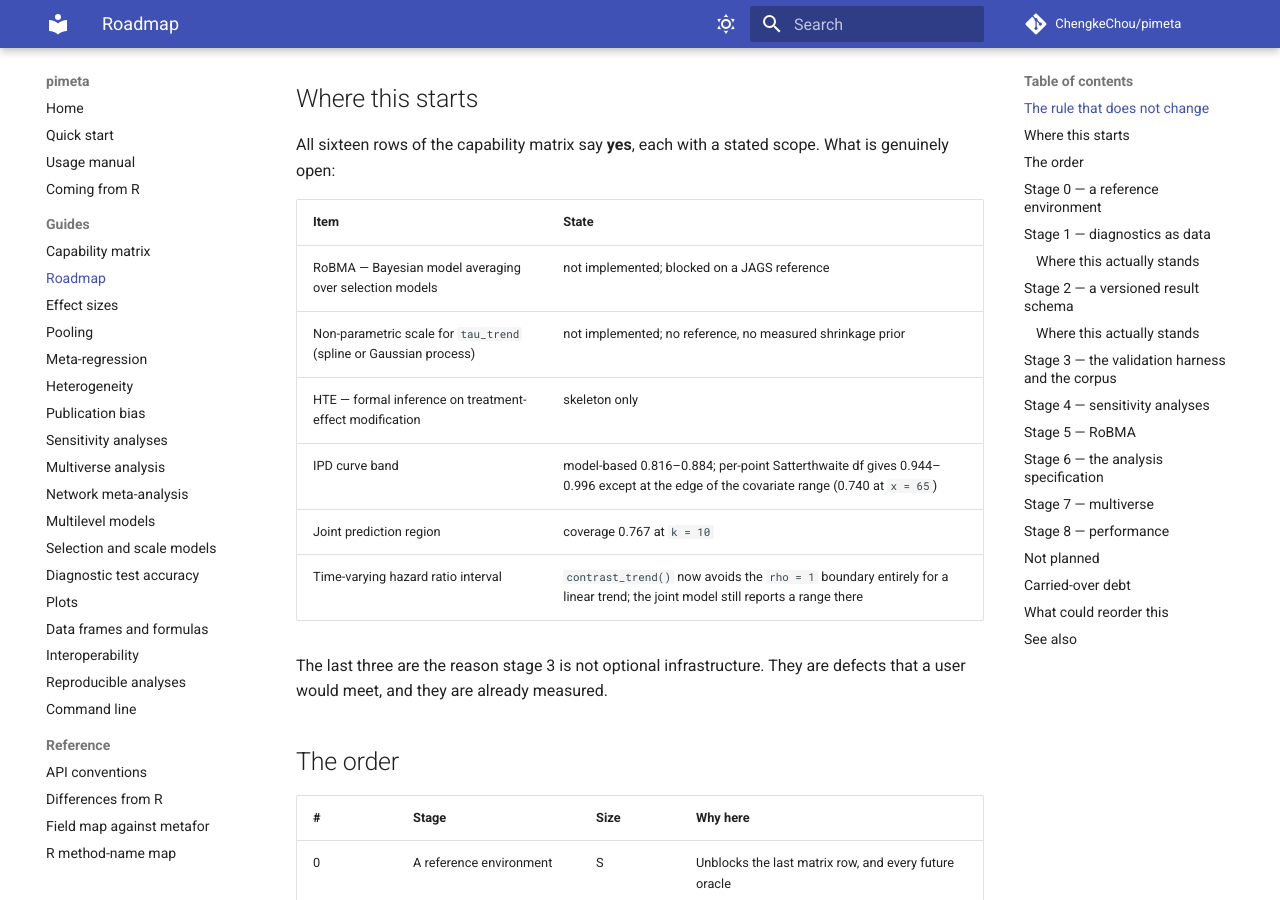
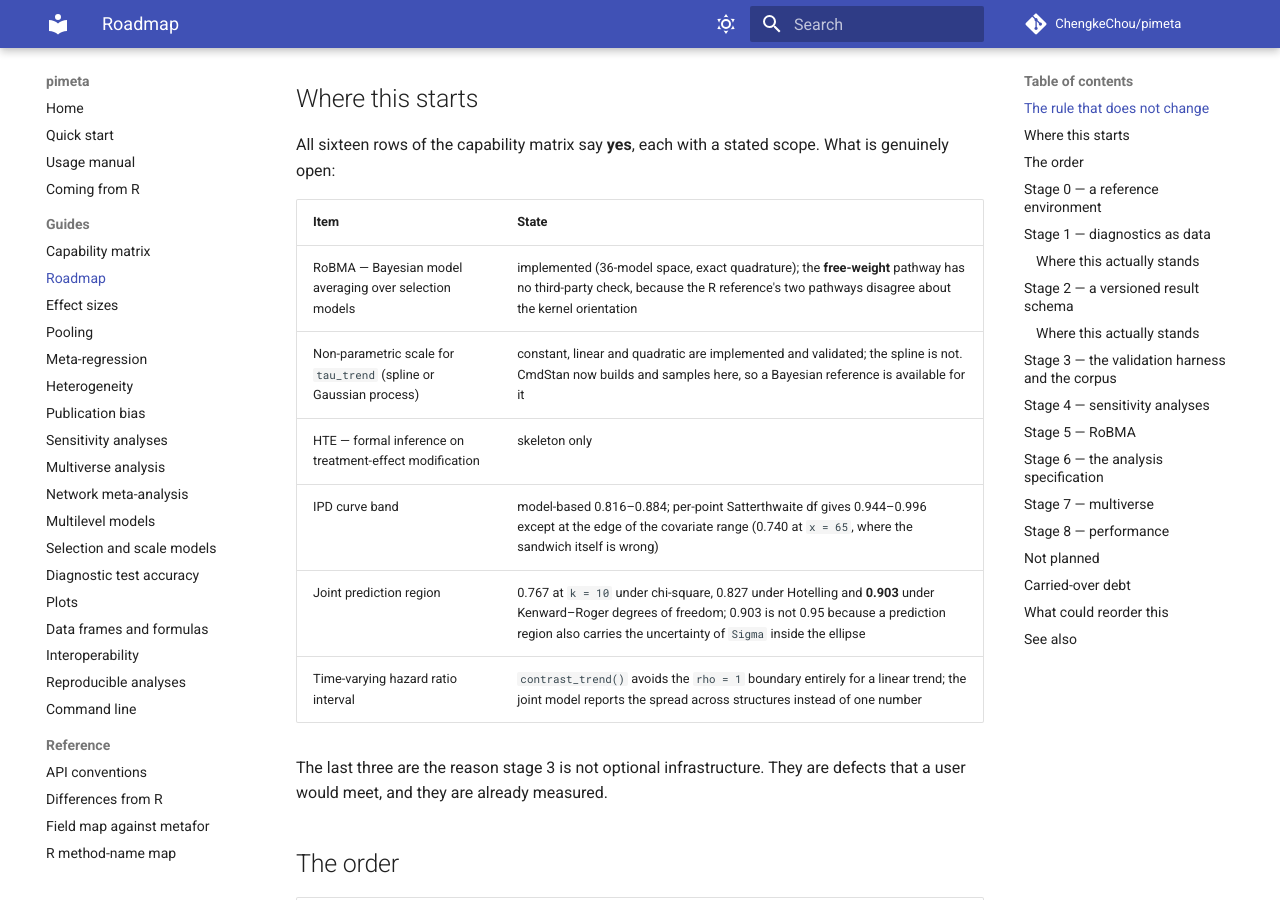
Before and after one commit to ChengkeChou/pimeta, an MkDocs documentation site: the page built from docs/guide/roadmap.md, in a window 1280 px wide and 900 px high, scrolled down 695 px. Built offline with MkDocs 1.6.1 and Material for MkDocs 9.7.7, drawn with Linux system fonts in a browser that asks for light colours; comment, search, counter and statistics services are not loaded; some of the changed text lies outside the part shown.

Commit message:
Correct three stale rows in the roadmap
The table said RoBMA was 'not implemented; blocked on a JAGS reference'. It is
not: robma() enumerates the 36-model space and integrates each marginal
likelihood by quadrature. The row now states the real gap, which is that the
free-weight pathway has no third-party check because the R reference's two
pathways disagree about the kernel orientation.

The non-parametric scale row now records that CmdStan builds and samples in this
environment, so a Bayesian reference exists for the spline that does not yet.

The joint-region rows carry the measured numbers: 0.767 chi-square, 0.827
Hotelling, 0.903 Kenward-Roger at k = 10, with the reason the third is still not
0.95 -- a prediction region also carries the uncertainty of Sigma inside the
ellipse, which a denominator degrees of freedom does not calibrate.

Docs-only: tests -k doc, 20 passed.

```diff
--- a/docs/guide/roadmap.md
+++ b/docs/guide/roadmap.md
@@ -31,12 +31,12 @@ What is genuinely open:
 
 | Item | State |
 |---|---|
-| RoBMA — Bayesian model averaging over selection models | not implemented; blocked on a JAGS reference |
-| Non-parametric scale for `tau_trend` (spline or Gaussian process) | not implemented; no reference, no measured shrinkage prior |
+| RoBMA — Bayesian model averaging over selection models | implemented (36-model space, exact quadrature); the **free-weight** pathway has no third-party check, because the R reference's two pathways disagree about the kernel orientation |
+| Non-parametric scale for `tau_trend` (spline or Gaussian process) | constant, linear and quadratic are implemented and validated; the spline is not. CmdStan now builds and samples here, so a Bayesian reference is available for it |
 | HTE — formal inference on treatment-effect modification | skeleton only |
-| IPD curve band | model-based 0.816–0.884; per-point Satterthwaite df gives 0.944–0.996 except at the edge of the covariate range (0.740 at `x = 65`) |
-| Joint prediction region | coverage 0.767 at `k = 10` |
-| Time-varying hazard ratio interval | `contrast_trend()` now avoids the `rho = 1` boundary entirely for a linear trend; the joint model still reports a range there |
+| IPD curve band | model-based 0.816–0.884; per-point Satterthwaite df gives 0.944–0.996 except at the edge of the covariate range (0.740 at `x = 65`, where the sandwich itself is wrong) |
+| Joint prediction region | 0.767 at `k = 10` under chi-square, 0.827 under Hotelling and **0.903** under Kenward–Roger degrees of freedom; 0.903 is not 0.95 because a prediction region also carries the uncertainty of `Sigma` inside the ellipse |
+| Time-varying hazard ratio interval | `contrast_trend()` avoids the `rho = 1` boundary entirely for a linear trend; the joint model reports the spread across structures instead of one number |
 
 The last three are the reason stage 3 is not optional infrastructure. They are
 defects that a user would meet, and they are already measured.
@@ -293,7 +293,11 @@ shows it:
   per-point Satterthwaite degrees of freedom lift it to 0.944–0.996 except at
   the edge of the covariate range, where the CR1 sandwich itself is wrong
   (0.740 at `x = 65`, with 34% of fits on a variance boundary).
-- Joint prediction region: 0.767 at `k = 10`.
+- Joint prediction region: 0.767 at `k = 10` under the chi-square reference,
+  0.827 under Hotelling, 0.903 under Kenward–Roger degrees of freedom. The
+  remaining gap is structural rather than a quantile that has not been found
+  yet: a prediction region also carries the uncertainty of `Sigma` inside the
+  ellipse, and a denominator degrees of freedom does not calibrate that.
 - Time-varying hazard ratio: `contrast_trend()` removes the `rho = 1` boundary
   for a linear trend by construction; the joint model reports the spread across
   structures instead of one number.
```
